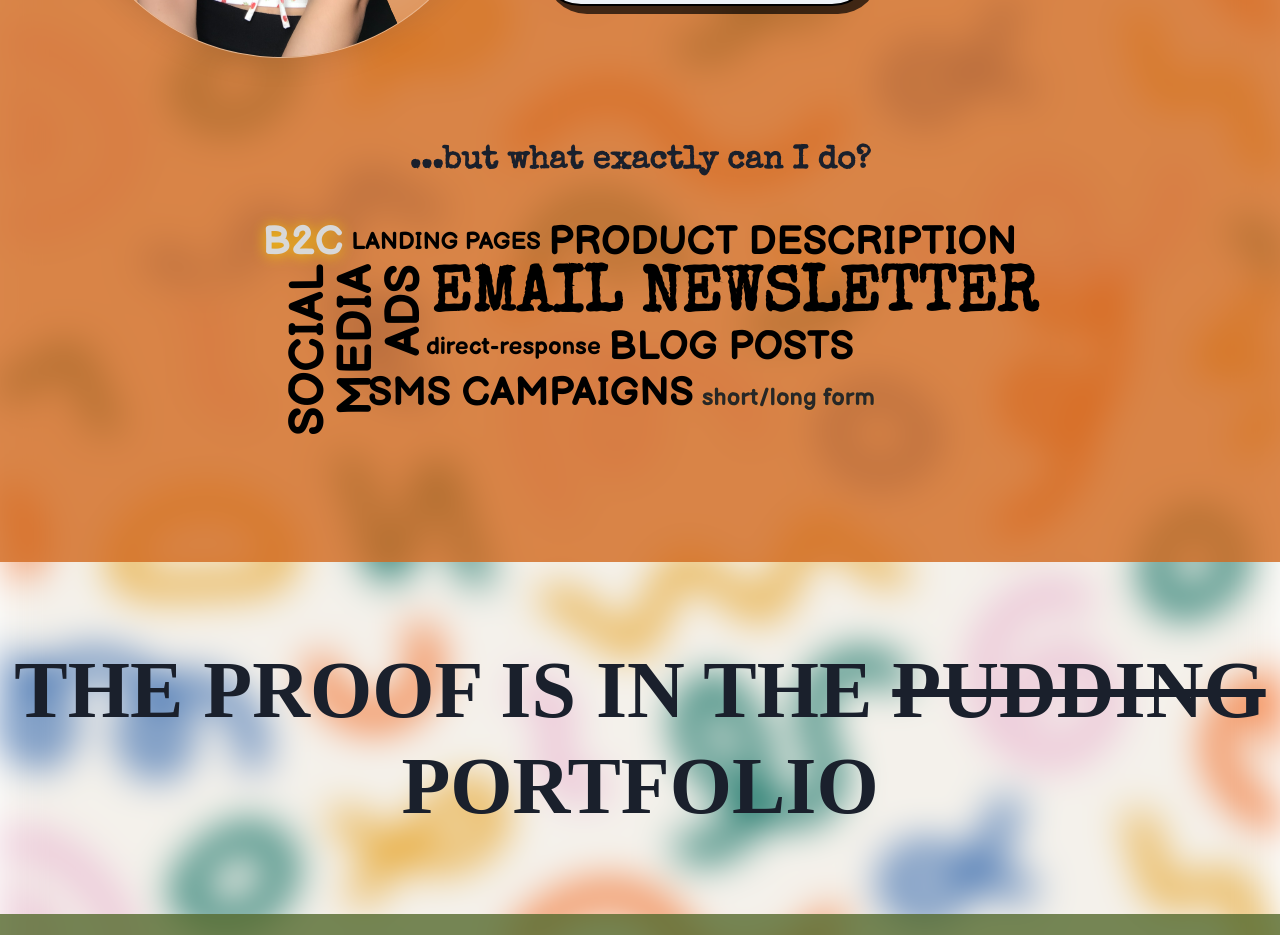
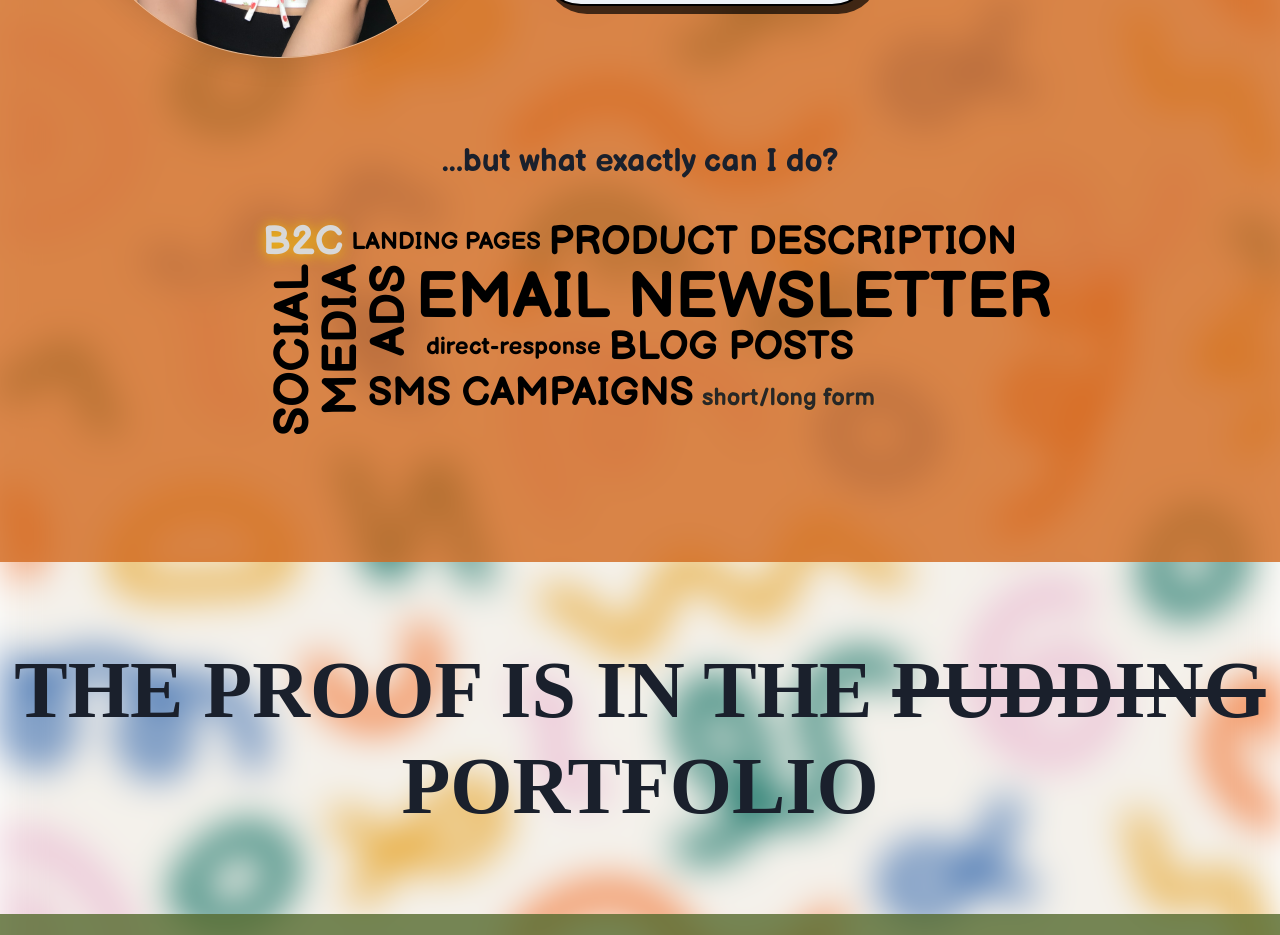
Before and after one commit to jasonLapina/Jelanie, a Next.js app: page / in a window 1280 px wide. Shown: the part 1320-2255 px from the top of the page. Built offline with nearby package versions, Linux system fonts and the light colour scheme; a web font is replaced by a local one.

Commit message:
wordcloud font changes

```diff
--- a/components/WordCloud.js
+++ b/components/WordCloud.js
@@ -22,7 +22,7 @@ export default function WordCloud() {
     <>
       <Text
         textAlign='center'
-        fontFamily='Special Elite'
+        // fontFamily='Special Elite'
         fontSize='32px'
         fontWeight='semibold'
         mb='-24px'
@@ -57,7 +57,7 @@ export default function WordCloud() {
             textAlign='left'
             alignSelf='start'
             fontSize={{ lg: "64px", md: "60px" }}
-            fontFamily='Special Elite'
+            // fontFamily='Special Elite'
           >
             EMAIL NEWSLETTER
           </CloudItem>
```
